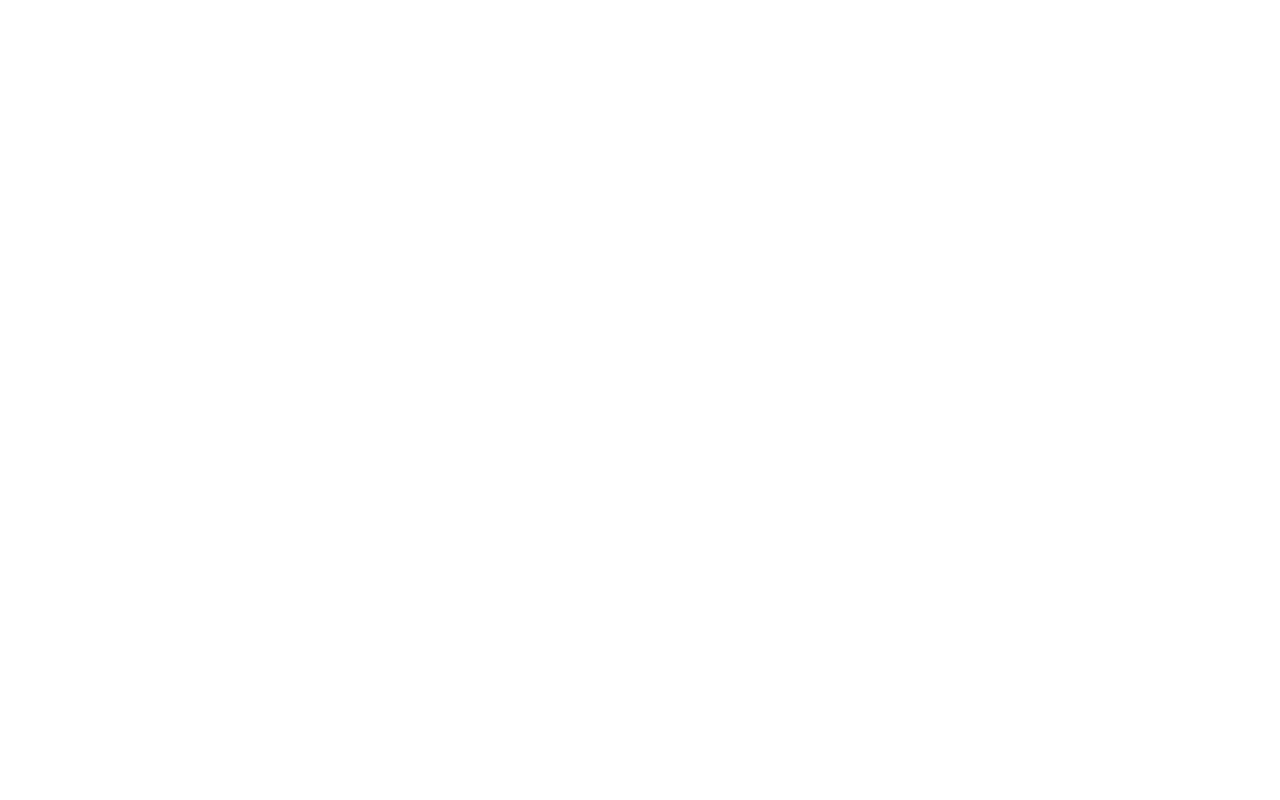
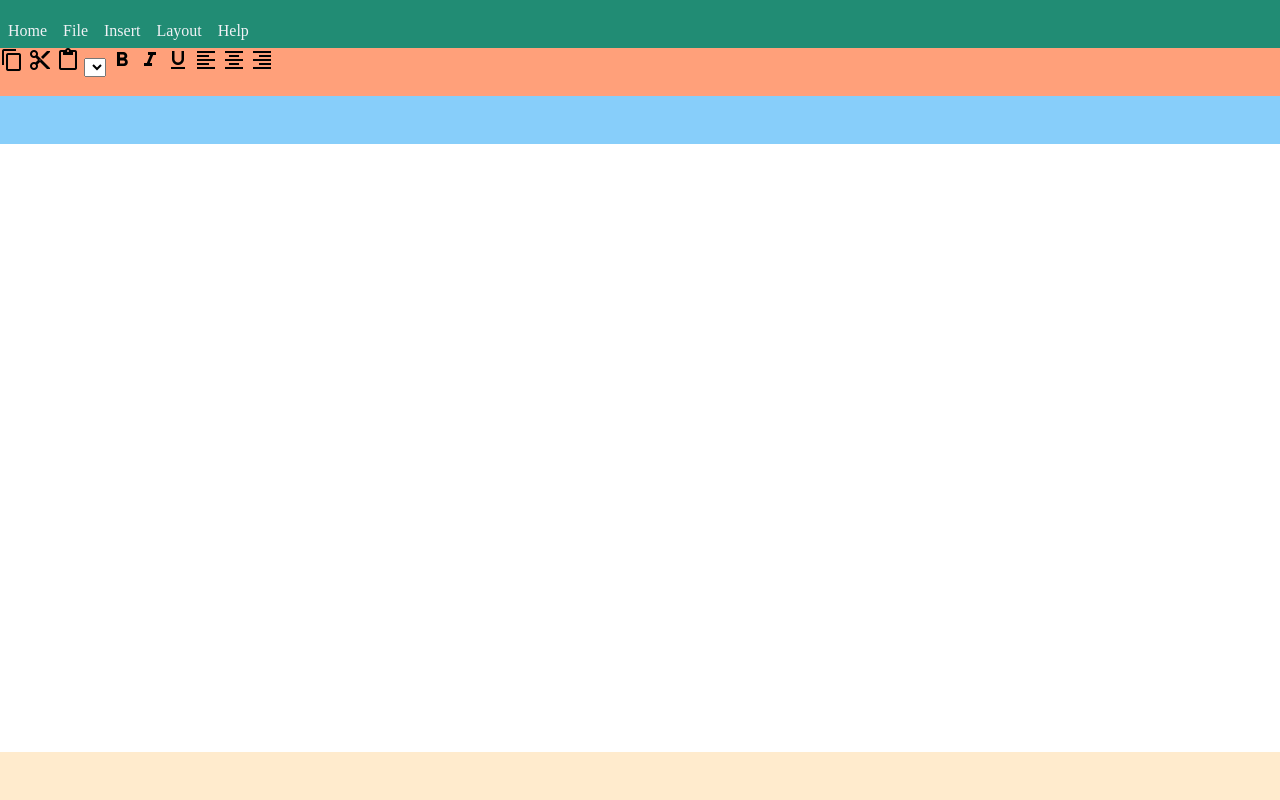
Before and after one commit to kinnshuuu/Excel_Clone, a plain HTML site: page index.html in a window 1280 px wide. Drawn offline with Linux system fonts and the light colour scheme.

Commit message:
basic changes

```diff
--- a/index.html
+++ b/index.html
@@ -6,10 +6,55 @@
     <meta http-equiv="X-UA-Compatible" content="IE=edge">
     <meta name="viewport" content="width=device-width, initial-scale=1.0">
     <title>Excel</title>
+    <link rel="stylesheet" href="style.css">
+    <link href="https://fonts.googleapis.com/icon?family=Material+Icons" rel="stylesheet">
 </head>
 
 <body>
 
+    <div class="page-actions-cont">
+        <div class="page-action">Home</div>
+        <div class="page-action">File</div>
+        <div class="page-action">Insert</div>
+        <div class="page-action">Layout</div>
+        <div class="page-action">Help</div>
+    </div>
+    <div class="cellprops-actions-cont">
+        <span class="material-icons">
+            content_copy
+        </span>
+        <span class="material-icons">
+            content_cut
+        </span>
+        <span class="material-icons">
+            content_paste
+        </span>
+        <select class=""></select>
+        <span class="material-icons">
+            format_bold
+        </span>
+        <span class="material-icons">
+            format_italic
+        </span>
+        <span class="material-icons">
+            format_underlined
+        </span>
+        <span class="material-icons">
+            format_align_left
+        </span>
+        <span class="material-icons">
+            format_align_center
+        </span>
+        <span class="material-icons">
+            format_align_right
+        </span>
+    </div>
+
+    <div class="formula-actions-cont"></div>
+    <div class="grid-cont"></div>
+    <div class="sheet-actions-cont"></div>
+
+    <script src="./script.js"></script>
 </body>
 
 </html>
--- /dev/null
+++ b/style.css
@@ -0,0 +1,42 @@
+* {
+    box-sizing: border-box;
+}
+
+body {
+    padding: 0;
+    margin: 0;
+}
+
+.page-actions-cont {
+    height: 3rem;
+    background-color: #218C74;
+    display: flex;
+    align-items: flex-end;
+
+}
+.page-action
+{
+    margin: .5rem;
+    color: #f1f2f6;
+}
+
+.cellprops-actions-cont {
+    height: 3rem;
+    background-color: lightsalmon;
+}
+
+.formula-actions-cont {
+    height: 3rem;
+    background-color: lightskyblue;
+}
+
+
+.sheet-actions-cont {
+    height: 3rem;
+    background-color: blanchedalmond;
+}
+
+.grid-cont
+{
+    height: calc( 100vh - 12rem);
+}
```
Also changed, not shown: index.css (deleted), script.js (added).
